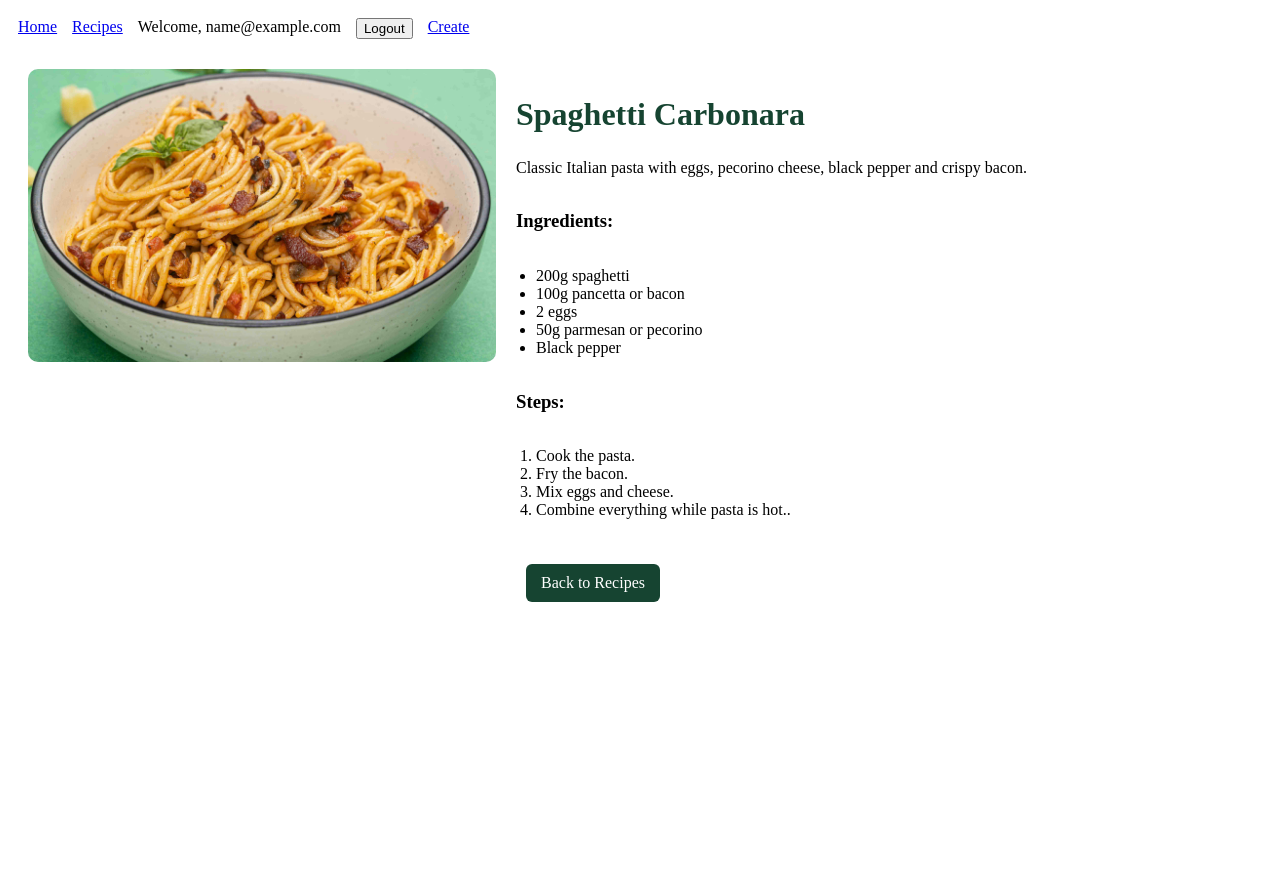
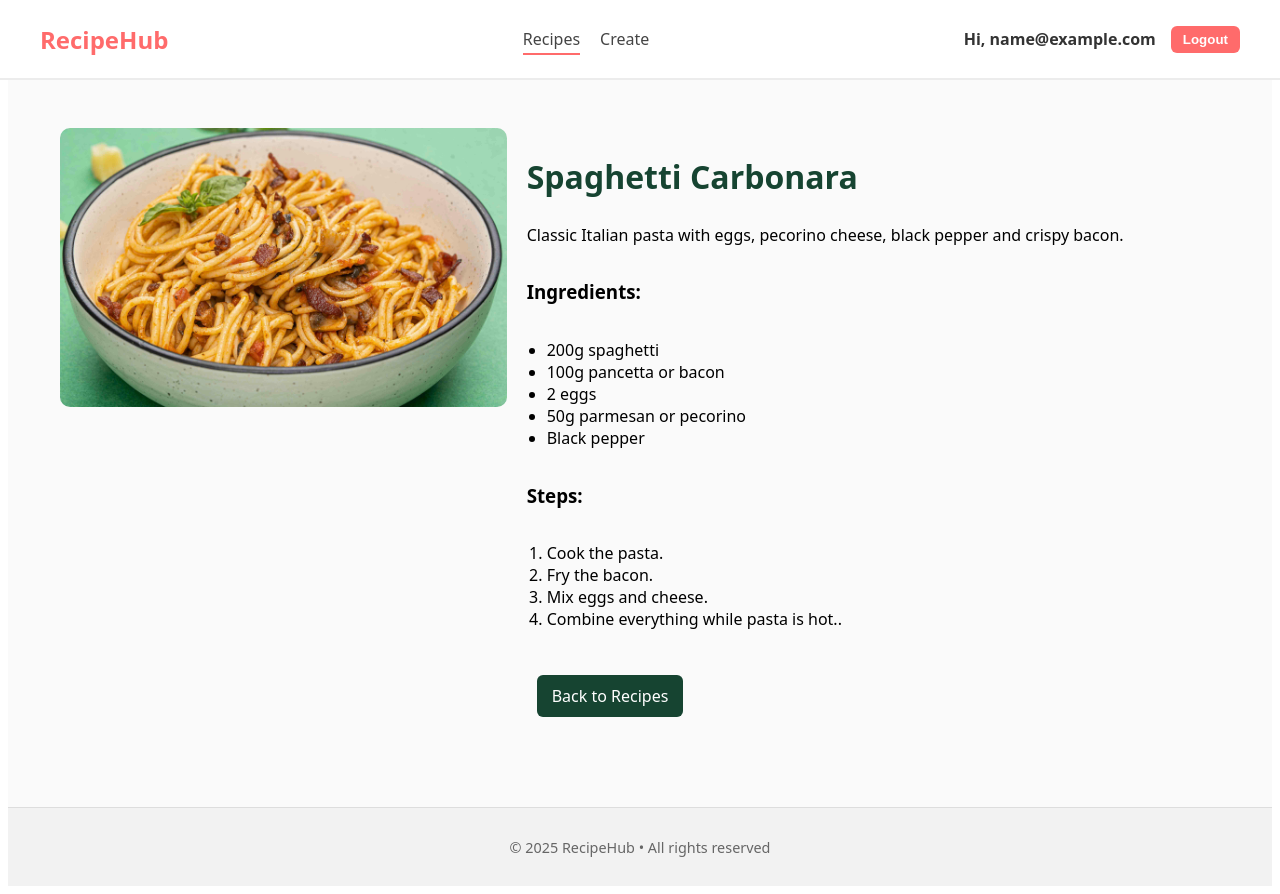
Before and after one commit to StoyanovaTanya/recipes-app, a React (Vite) app: page /recipes/1 in a window 1280 px wide. Before the commit the page ends 800 px from the top, so only its background shows below. Built offline with nearby package versions, Linux system fonts and the light colour scheme; data requests are answered from the project's data file; sample sign-in values are in the browser's storage.

Commit message:
Create Navbar, css components and finalize Create/Edit with category

```diff
--- /dev/null
+++ b/index.css
@@ -0,0 +1,3 @@
+@tailwind base;
+@tailwind components;
+@tailwind utilities;
--- a/package.json
+++ b/package.json
@@ -18,14 +18,18 @@
   },
   "devDependencies": {
     "@eslint/js": "^9.39.1",
+    "@tailwindcss/postcss": "^4.1.17",
     "@types/react": "^19.2.5",
     "@types/react-dom": "^19.2.3",
     "@vitejs/plugin-react": "^5.1.1",
+    "autoprefixer": "^10.4.22",
     "eslint": "^9.39.1",
     "eslint-plugin-react-hooks": "^7.0.1",
     "eslint-plugin-react-refresh": "^0.4.24",
     "globals": "^16.5.0",
     "json-server": "^1.0.0-beta.3",
+    "postcss": "^8.5.6",
+    "tailwindcss": "^4.1.17",
     "vite": "^7.2.4"
   }
 }
--- /dev/null
+++ b/postcss.config.cjs
@@ -0,0 +1,6 @@
+module.exports = {
+  plugins: {
+    '@tailwindcss/postcss': {},
+    autoprefixer: {},
+  },
+};
--- a/src/components/Create/Create.jsx
+++ b/src/components/Create/Create.jsx
@@ -12,12 +12,12 @@ export default function Create() {
   const [description, setDescription] = useState("");
   const [ingredients, setIngredients] = useState("");
   const [steps, setSteps] = useState("");
-  const [category, setCategory] = useState();
+  const [category, setCategory] = useState("");
 
   const handleSubmit = async (e) => {
     e.preventDefault();
 
-    if (!title || !image || !description || !ingredients || !steps) {
+    if (!title || !image || !description || !ingredients || !steps || !category) {
       alert("All fields are required!");
       return;
     }
@@ -44,6 +44,7 @@ export default function Create() {
       alert("Recipe created successfully!");
 
       setTitle("");
+      setCategory("");
       setImage("");
       setDescription("");
       setIngredients("");
--- a/src/components/Edit/Edit.jsx
+++ b/src/components/Edit/Edit.jsx
@@ -10,6 +10,7 @@ export default function Edit() {
 
   const [recipe, setRecipe] = useState({
     title: "",
+    category: "",
     image: "",
     description: "",
     ingredients: "",
@@ -38,7 +39,8 @@ export default function Edit() {
           ...data,
           ingredients: Array.isArray(data.ingredients)
             ? data.ingredients.join(", ")
-            : data.ingredients
+            : data.ingredients,
+          category: data.category || ""
         });
       });
   }, [id, user.email, navigate]);
@@ -56,7 +58,8 @@ export default function Edit() {
     const updated = {
       ...recipe,
       ingredients: recipe.ingredients.split(",").map(i => i.trim()),
-      author: user.email
+      author: user.email,
+      category: recipe.category
     };
 
     fetch(`/recipes/${id}`, {
@@ -77,6 +80,14 @@ export default function Edit() {
           type="text"
           name="title"
           value={recipe.title}
+          onChange={onChange}
+        />
+
+        <label>Category:</label>
+        <input
+          type="text"
+          name="category"
+          value={recipe.category}
           onChange={onChange}
         />
 
--- a/src/components/Home/Home.jsx
+++ b/src/components/Home/Home.jsx
@@ -1,7 +1,7 @@
 export default function Home() {
     return (
         <section style={{ padding: "20"}}>
-            <h1>Welcome to the Recipes App</h1>
+            <h1>Welcome to the Recipes Hub</h1>
             <p>
                 Browse delicious recipes, see details, create your own and share them with the word.
             </p>
--- /dev/null
+++ b/src/components/Navbar/Navbar.jsx
@@ -0,0 +1,45 @@
+import { Link, NavLink } from "react-router-dom";
+import { useAuth } from "../../context/AuthContext";
+import styles from "./Navbar.module.css";
+
+export default function Navbar() {
+  const { user, logout } = useAuth();
+
+  return (
+    <nav className={styles.navbar}>
+      <div className={styles.logo}>
+        <Link to="/">RecipeHub</Link>
+      </div>
+
+      <ul className={styles.menu}>
+        <li>
+          <NavLink to="/recipes" className={({ isActive }) => (isActive ? styles.active : "")}>
+            Recipes
+          </NavLink>
+        </li>
+
+        {user && (
+          <li>
+            <NavLink to="/create" className={({ isActive }) => (isActive ? styles.active : "")}>
+              Create
+            </NavLink>
+          </li>
+        )}
+      </ul>
+
+      <div className={styles.auth}>
+        {user ? (
+          <>
+            <span className={styles.user}>Hi, {user.email}</span>
+            <button className={styles.logoutBtn} onClick={logout}>Logout</button>
+          </>
+        ) : (
+          <>
+            <NavLink to="/login" className={styles.authLink}>Login</NavLink>
+            <NavLink to="/register" className={styles.authLink}>Register</NavLink>
+          </>
+        )}
+      </div>
+    </nav>
+  );
+}
--- /dev/null
+++ b/src/components/Navbar/Navbar.module.css
@@ -0,0 +1,73 @@
+.navbar {
+  position: fixed;
+  top: 0;
+  left: 0;
+  width: 100%;
+  background: white;
+  padding: 12px 40px;
+  border-bottom: 2px solid #ececec;
+  display: flex;
+  align-items: center;
+  justify-content: space-between;
+  z-index: 1000;
+  overflow: hidden;
+  box-sizing: border-box;
+}
+
+.logo a {
+  font-size: 1.5rem;
+  font-weight: 700;
+  color: #ff6b6b;
+  text-decoration: none;
+}
+
+.menu {
+  display: flex;
+  gap: 20px;
+  list-style: none;
+  flex-wrap: wrap;
+}
+
+.menu a {
+  text-decoration: none;
+  color: #444;
+  font-weight: 500;
+}
+
+.active {
+  color: #ff6b6b;
+  font-weight: 700;
+  border-bottom: 2px solid #ff6b6b;
+  padding-bottom: 3px;
+}
+
+.auth {
+  display: flex;
+  align-items: center;
+  gap: 15px;
+}
+
+.authLink {
+  text-decoration: none;
+  color: #444;
+  font-weight: 500;
+}
+
+.user {
+  font-weight: 600;
+  color: #333;
+}
+
+.logoutBtn {
+  background: #ff6b6b;
+  color: white;
+  border: none;
+  padding: 6px 12px;
+  border-radius: 6px;
+  cursor: pointer;
+  font-weight: 600;
+}
+
+.logoutBtn:hover {
+  background: #e15353;
+}
--- a/src/layout/MainLayout.jsx
+++ b/src/layout/MainLayout.jsx
@@ -1,32 +1,21 @@
-import {Outlet, Link} from "react-router-dom"
-import { useAuth } from "../context/AuthContext";
+import { Outlet } from "react-router-dom";
+import Navbar from "../components/Navbar/Navbar";
+import styles from "./MainLayout.module.css";
+import Recipes from "../components/Recipes/Recipes";
+import RecipeCard from "../components/Recipes/RecipeCard";
 
 export default function MainLayout() {
-    const { user, logout } = useAuth();
+  return (
+    <div className={styles.layout}>
+      <Navbar />
 
-    return (
-        <>
-            <nav style ={{ display: "flex", gap: "15px", padding: "10px" }}>
-                <Link to="/">Home</Link>
-                <Link to="/recipes">Recipes</Link>
+      <main className={styles.content}>
+        <Outlet />
+      </main>
 
-                {user ? (
-                    <>
-                        <span>Welcome, {user.email}</span>
-                        <button onClick={logout}>Logout</button>
-                        <Link to="/create">Create</Link>
-                    </>
-                ) : (
-                    <>
-                        <Link to="/login">Login</Link>
-                        <Link to="/register">Register</Link>
-                    </>
-                )}
-            </nav>
-
-            <main>
-                <Outlet />
-            </main>
-        </>
-    );
+      <footer className={styles.footer}>
+        <p>© 2025 RecipeHub • All rights reserved</p>
+      </footer>
+    </div>
+  );
 }
--- /dev/null
+++ b/src/layout/MainLayout.module.css
@@ -0,0 +1,24 @@
+.layout {
+  display: flex;
+  flex-direction: column;
+  min-height: 100vh;
+  background: #fafafa;
+  font-family: system-ui, sans-serif;
+}
+
+.content {
+  flex: 1;
+  width: 100%;
+  max-width: 1200px;
+  margin: 80px auto 40px; /* 80px заради фиксирания navbar */
+  padding: 20px;
+}
+
+.footer {
+  text-align: center;
+  padding: 15px;
+  background: #f2f2f2;
+  border-top: 1px solid #ddd;
+  color: #666;
+  font-size: 0.9rem;
+}
```
Also changed, not shown: tailwind.config.js (added, +11 -0 lines), 1 other file (tests, documents, lock files or other folders).
